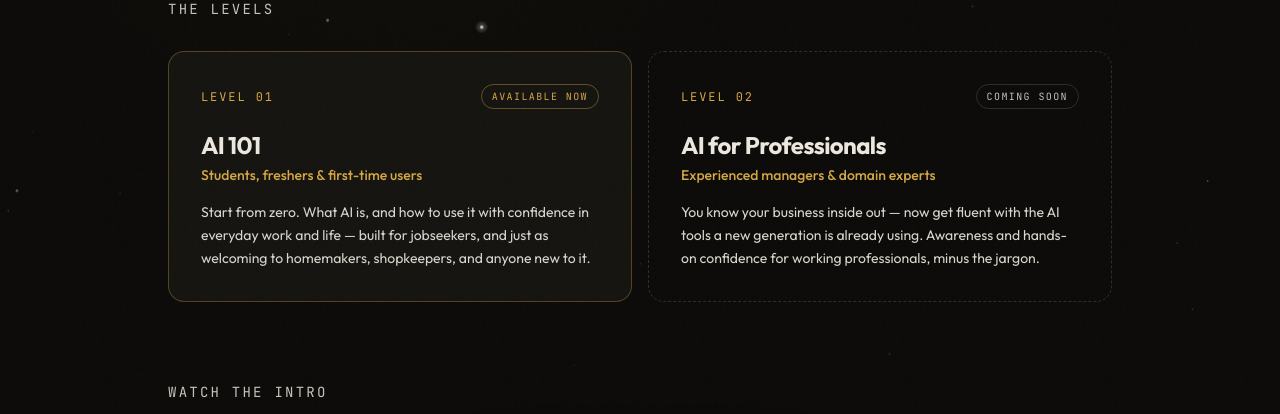
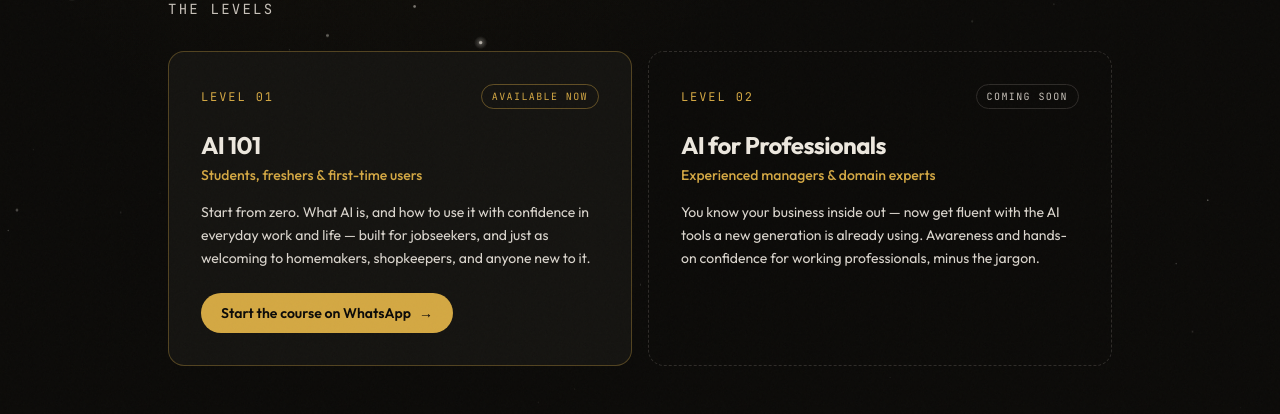
Before and after one commit to rayaansomaiah/cosmoplex, a React (Vite) app: page /ai-literacy in a window 1280 px wide. Shown: the part 618-1032 px from the top of the page. Built offline with nearby package versions, Linux system fonts and the light colour scheme; what dotted-map would draw is missing.

Commit message:
Add "Start on WhatsApp" CTA to the live AI 101 level
- WhatsApp deep-link button on the AI 101 card (available level only)
- "Start the course on WhatsApp" label translated across all six languages

Co-Authored-By: Claude Opus 4.8 <noreply@anthropic.com>

```diff
--- a/src/i18n/locales/en.ts
+++ b/src/i18n/locales/en.ts
@@ -153,6 +153,7 @@ const en = {
     levelLabel: 'Level',
     availableBadge: 'Available now',
     comingSoonBadge: 'Coming soon',
+    startCourse: 'Start the course on WhatsApp',
     levels: [
       { name: 'AI 101', audience: 'Students, freshers & first-time users', desc: 'Start from zero. What AI is, and how to use it with confidence in everyday work and life — built for jobseekers, and just as welcoming to homemakers, shopkeepers, and anyone new to it.' },
       { name: 'AI for Professionals', audience: 'Experienced managers & domain experts', desc: "You know your business inside out — now get fluent with the AI tools a new generation is already using. Awareness and hands-on confidence for working professionals, minus the jargon." },
--- a/src/i18n/locales/hi.ts
+++ b/src/i18n/locales/hi.ts
@@ -152,6 +152,7 @@ const hi = {
     levelLabel: 'स्तर',
     availableBadge: 'अभी उपलब्ध',
     comingSoonBadge: 'जल्द आ रहा है',
+    startCourse: 'WhatsApp पर कोर्स शुरू करें',
     levels: [
       { name: 'AI 101', audience: 'विद्यार्थी, नए स्नातक और पहली बार इस्तेमाल करने वाले', desc: 'शून्य से शुरुआत करें। AI क्या है, और इसे रोज़मर्रा के काम और जीवन में आत्मविश्वास के साथ कैसे इस्तेमाल करें — नौकरी की तलाश करने वालों के लिए बना, और गृहिणियों, दुकानदारों तथा हर नए व्यक्ति के लिए उतना ही स्वागतयोग्य।' },
       { name: 'AI for Professionals', audience: 'अनुभवी प्रबंधक और क्षेत्र-विशेषज्ञ', desc: 'आप अपने काम को अच्छी तरह जानते हैं — अब उन AI टूल में पारंगत बनें जिन्हें एक नई पीढ़ी पहले से ही इस्तेमाल कर रही है। कामकाजी पेशेवरों के लिए जानकारी और व्यावहारिक आत्मविश्वास, बिना किसी कठिन शब्दजाल के।' },
--- a/src/i18n/locales/kn.ts
+++ b/src/i18n/locales/kn.ts
@@ -152,6 +152,7 @@ const kn = {
     levelLabel: 'ಹಂತ',
     availableBadge: 'ಈಗ ಲಭ್ಯವಿದೆ',
     comingSoonBadge: 'ಶೀಘ್ರದಲ್ಲೇ ಬರಲಿದೆ',
+    startCourse: 'WhatsApp ನಲ್ಲಿ ಕೋರ್ಸ್ ಪ್ರಾರಂಭಿಸಿ',
     levels: [
       { name: 'AI 101', audience: 'ವಿದ್ಯಾರ್ಥಿಗಳು, ಹೊಸಬರು ಮತ್ತು ಮೊದಲ ಬಾರಿಯ ಬಳಕೆದಾರರು', desc: 'ಶೂನ್ಯದಿಂದ ಆರಂಭಿಸಿ. AI ಎಂದರೇನು, ಮತ್ತು ದೈನಂದಿನ ಕೆಲಸ ಹಾಗೂ ಜೀವನದಲ್ಲಿ ಅದನ್ನು ಆತ್ಮವಿಶ್ವಾಸದಿಂದ ಹೇಗೆ ಬಳಸುವುದು — ಉದ್ಯೋಗಾಕಾಂಕ್ಷಿಗಳಿಗಾಗಿ ರೂಪಿಸಲಾಗಿದೆ, ಮತ್ತು ಗೃಹಿಣಿಯರು, ಅಂಗಡಿಯವರು ಹಾಗೂ ಇದಕ್ಕೆ ಹೊಸಬರಾದ ಯಾರಿಗಾದರೂ ಅಷ್ಟೇ ಸ್ವಾಗತಾರ್ಹ.' },
       { name: 'AI for Professionals', audience: 'ಅನುಭವಿ ವ್ಯವಸ್ಥಾಪಕರು ಮತ್ತು ಕ್ಷೇತ್ರ ತಜ್ಞರು', desc: "ನಿಮ್ಮ ವ್ಯವಹಾರವನ್ನು ನೀವು ಸಂಪೂರ್ಣವಾಗಿ ಬಲ್ಲಿರಿ — ಈಗ ಹೊಸ ಪೀಳಿಗೆ ಈಗಾಗಲೇ ಬಳಸುತ್ತಿರುವ AI ಸಾಧನಗಳಲ್ಲಿ ನಿರರ್ಗಳರಾಗಿ. ಕೆಲಸ ಮಾಡುವ ವೃತ್ತಿಪರರಿಗಾಗಿ ಅರಿವು ಮತ್ತು ಪ್ರಾಯೋಗಿಕ ಆತ್ಮವಿಶ್ವಾಸ, ಪರಿಭಾಷೆ ಇಲ್ಲದೆ." },
--- a/src/i18n/locales/ml.ts
+++ b/src/i18n/locales/ml.ts
@@ -153,6 +153,7 @@ const ml = {
     levelLabel: 'ലെവൽ',
     availableBadge: 'ഇപ്പോൾ ലഭ്യമാണ്',
     comingSoonBadge: 'ഉടൻ വരുന്നു',
+    startCourse: 'WhatsApp-ൽ കോഴ്‌സ് ആരംഭിക്കുക',
     levels: [
       { name: 'AI 101', audience: 'വിദ്യാർത്ഥികൾ, പുതുമുഖങ്ങൾ & ആദ്യമായി ഉപയോഗിക്കുന്നവർ', desc: 'പൂജ്യത്തിൽ നിന്ന് തുടങ്ങൂ. AI എന്താണ്, ദൈനംദിന ജോലിയിലും ജീവിതത്തിലും അത് ആത്മവിശ്വാസത്തോടെ എങ്ങനെ ഉപയോഗിക്കാം — ജോലി അന്വേഷിക്കുന്നവർക്കായി രൂപകൽപ്പന ചെയ്തത്, വീട്ടമ്മമാർക്കും കടയുടമകൾക്കും ഇത് പുതിയതായ ആർക്കും ഒരുപോലെ സ്വാഗതം.' },
       { name: 'AI for Professionals', audience: 'അനുഭവപരിചയമുള്ള മാനേജർമാരും വിഷയവിദഗ്ധരും', desc: 'നിങ്ങളുടെ ബിസിനസ് നിങ്ങൾക്ക് നന്നായി അറിയാം — ഇനി ഒരു പുതിയ തലമുറ ഇതിനകം ഉപയോഗിക്കുന്ന AI ഉപകരണങ്ങളിൽ പ്രാവീണ്യം നേടൂ. ജോലിചെയ്യുന്ന പ്രൊഫഷണലുകൾക്കായി അവബോധവും പ്രായോഗിക ആത്മവിശ്വാസവും, സാങ്കേതിക പദപ്രയോഗങ്ങളില്ലാതെ.' },
--- a/src/i18n/locales/mr.ts
+++ b/src/i18n/locales/mr.ts
@@ -152,6 +152,7 @@ const mr = {
     levelLabel: 'टप्पा',
     availableBadge: 'आता उपलब्ध',
     comingSoonBadge: 'लवकरच येत आहे',
+    startCourse: 'WhatsApp वर कोर्स सुरू करा',
     levels: [
       { name: 'AI 101', audience: 'विद्यार्थी, नवोदित आणि प्रथमच वापरणारे', desc: 'शून्यापासून सुरुवात करा. AI म्हणजे काय आणि रोजच्या कामात व जीवनात ते आत्मविश्वासाने कसे वापरायचे — नोकरी शोधणाऱ्यांसाठी घडवलेले, आणि गृहिणी, दुकानदार व यात नवीन असलेल्या प्रत्येकासाठी तितकेच स्वागतशील.' },
       { name: 'AI for Professionals', audience: 'अनुभवी व्यवस्थापक आणि क्षेत्रतज्ज्ञ', desc: "तुमचा व्यवसाय तुम्हाला संपूर्णपणे माहीत आहे — आता नवी पिढी आधीच वापरत असलेल्या AI साधनांमध्ये पारंगत व्हा. कार्यरत व्यावसायिकांसाठी जागरूकता आणि प्रत्यक्ष आत्मविश्वास, शब्दजंजाळाशिवाय." },
--- a/src/i18n/locales/ta.ts
+++ b/src/i18n/locales/ta.ts
@@ -152,6 +152,7 @@ const ta = {
     levelLabel: 'நிலை',
     availableBadge: 'இப்போது கிடைக்கிறது',
     comingSoonBadge: 'விரைவில் வருகிறது',
+    startCourse: 'WhatsApp-இல் பாடத்தைத் தொடங்குங்கள்',
     levels: [
       { name: 'AI 101', audience: 'மாணவர்கள், புதியவர்கள் & முதன்முறை பயனர்கள்', desc: 'பூஜ்ஜியத்திலிருந்து தொடங்குங்கள். AI என்றால் என்ன, அன்றாட வேலையிலும் வாழ்க்கையிலும் அதை நம்பிக்கையுடன் எப்படிப் பயன்படுத்துவது — வேலை தேடுபவர்களுக்காக உருவாக்கப்பட்டது, மேலும் இல்லத்தரசிகள், கடைக்காரர்கள், அதற்குப் புதியவர்கள் எல்லோருக்கும் அதே அளவு வரவேற்புடையது.' },
       { name: 'AI for Professionals', audience: 'அனுபவம் வாய்ந்த மேலாளர்கள் & துறை வல்லுநர்கள்', desc: "உங்கள் வணிகத்தை உள்ளும் புறமும் அறிவீர்கள் — இப்போது ஒரு புதிய தலைமுறை ஏற்கனவே பயன்படுத்தும் AI கருவிகளில் தேர்ச்சி பெறுங்கள். வேலை செய்யும் வல்லுநர்களுக்கான விழிப்புணர்வும் நேரடி நம்பிக்கையும், சொற்பிரயோகங்கள் இல்லாமல்." },
--- a/src/i18n/locales/te.ts
+++ b/src/i18n/locales/te.ts
@@ -152,6 +152,7 @@ const te = {
     levelLabel: 'స్థాయి',
     availableBadge: 'ఇప్పుడు అందుబాటులో',
     comingSoonBadge: 'త్వరలో వస్తోంది',
+    startCourse: 'WhatsApp లో కోర్సును ప్రారంభించండి',
     levels: [
       { name: 'AI 101', audience: 'విద్యార్థులు, కొత్తగా చేరినవారు & తొలిసారి వినియోగదారులు', desc: 'సున్నా నుండి మొదలుపెట్టండి. AI అంటే ఏమిటి, రోజువారీ పనిలో, జీవితంలో దాన్ని నమ్మకంగా ఎలా ఉపయోగించాలి — ఉద్యోగార్థుల కోసం రూపొందించబడింది, గృహిణులకు, దుకాణదారులకు, దీనికి కొత్తగా వచ్చే ఎవరికైనా అంతే స్వాగతం.' },
       { name: 'AI for Professionals', audience: 'అనుభవజ్ఞులైన మేనేజర్లు & రంగ నిపుణులు', desc: "మీ వ్యాపారం మీకు పూర్తిగా తెలుసు — ఇప్పుడు కొత్త తరం ఇప్పటికే ఉపయోగిస్తున్న AI టూల్స్‌లో నిష్ణాతులు కండి. పనిచేసే నిపుణుల కోసం అవగాహన, ప్రయోగాత్మక నమ్మకం, పదజాలం లేకుండా." },
--- a/src/pages/AILiteracyPage.tsx
+++ b/src/pages/AILiteracyPage.tsx
@@ -93,6 +93,19 @@ export default function AILiteracyPage() {
                   <h3 className="text-xl md:text-2xl font-bold text-primary tracking-tight mb-1">{lv.name}</h3>
                   <p className="text-sm text-accent font-medium mb-4">{lv.audience}</p>
                   <p className="text-sm text-muted leading-relaxed">{lv.desc}</p>
+
+                  {!soon && (
+                    <a
+                      href="https://wa.me/917204419938?text=Hi"
+                      target="_blank"
+                      rel="noopener noreferrer"
+                      className="group mt-6 inline-flex items-center gap-2 text-sm font-semibold px-5 py-2.5 rounded-full
+                                 bg-accent text-bg hover:bg-primary transition-colors duration-[250ms]"
+                    >
+                      {t('aiLit.startCourse')}
+                      <span className="inline-block transition-transform duration-200 ease-out group-hover:translate-x-1">→</span>
+                    </a>
+                  )}
                 </motion.div>
               )
             })}
```
